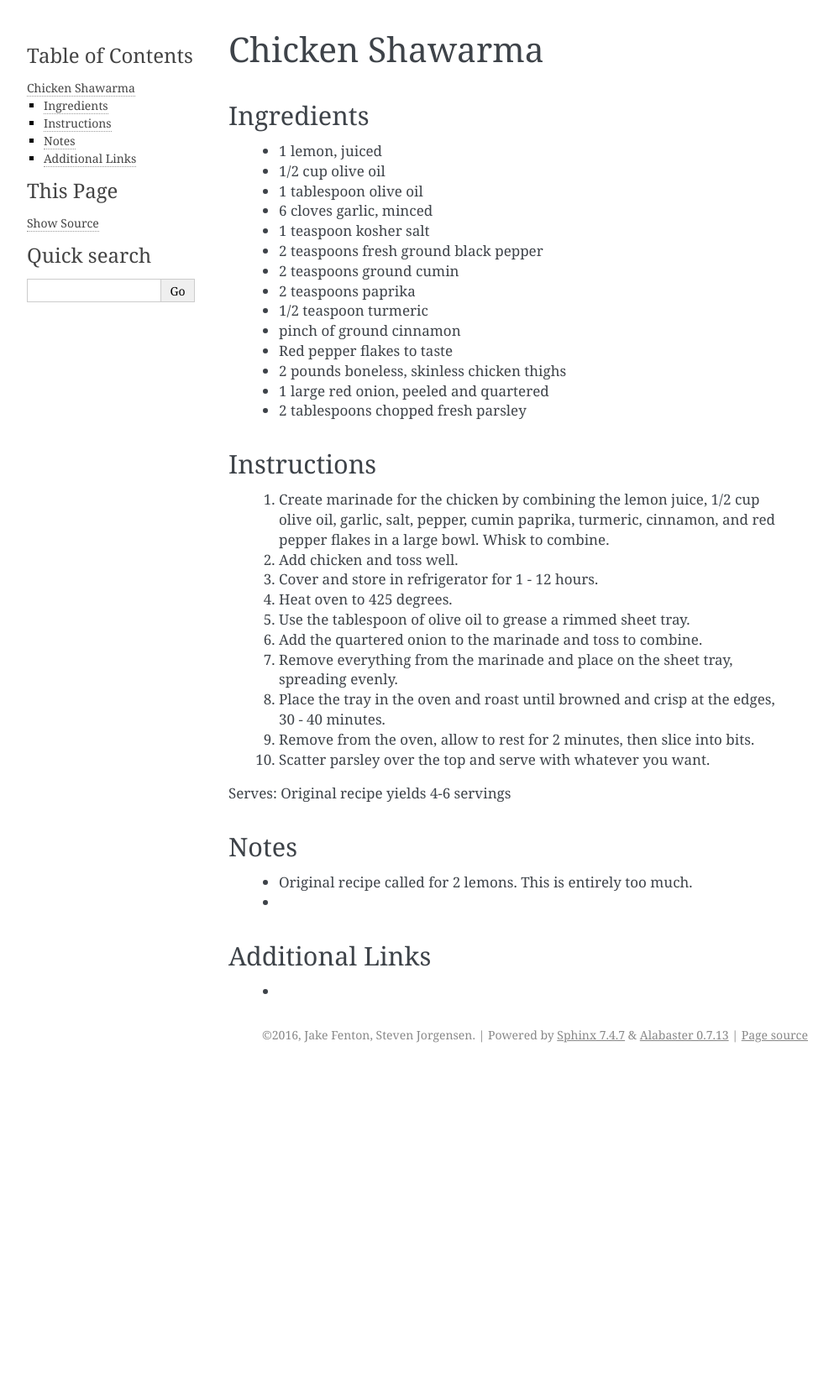
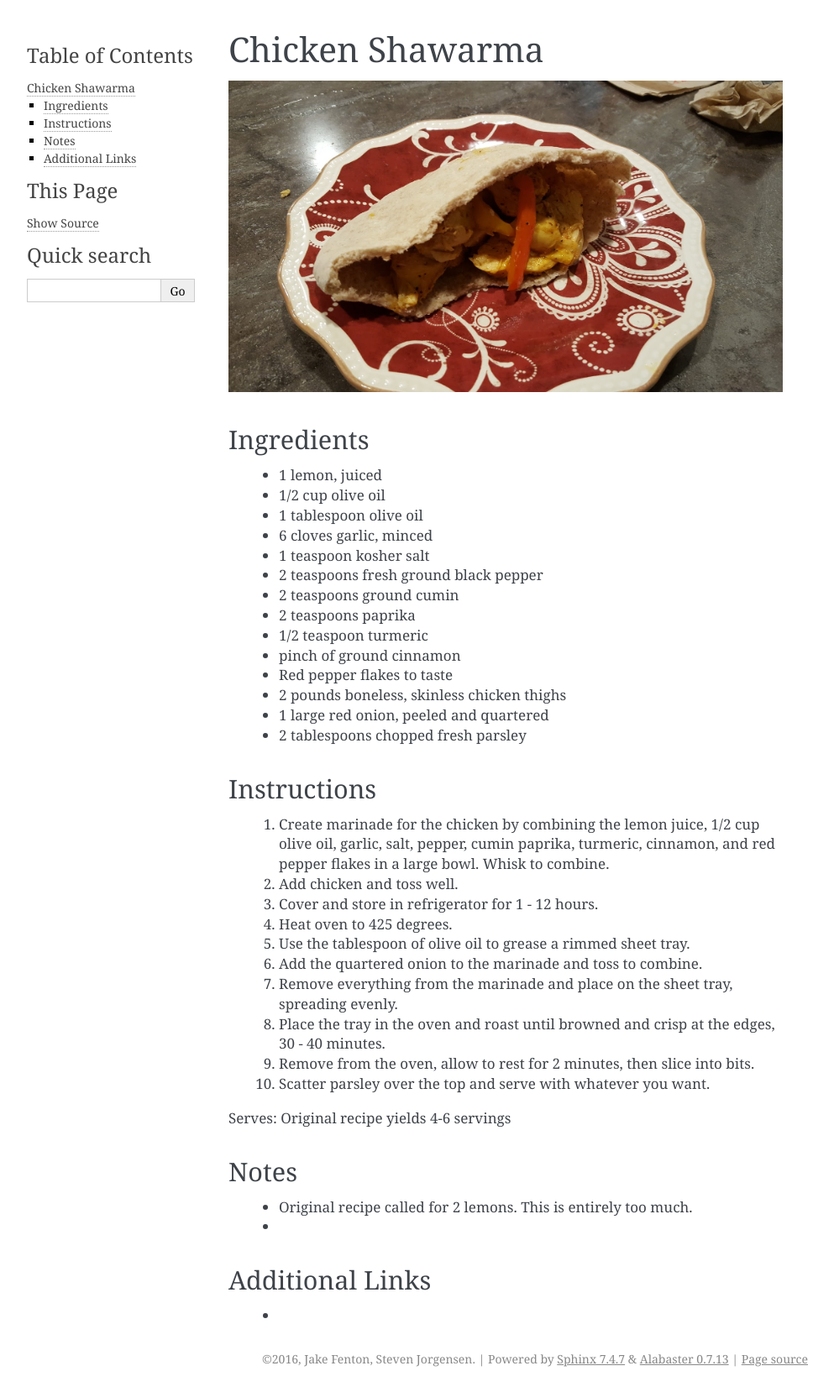
Before and after one commit to bocajnotnef/Recipys, a Sphinx documentation site: the page built from doc/Poultry/ChickenShawarma.rst, in a window 1280 px wide. Shown: the whole page at 84% size, without its empty margins (148-1141 px from the left). Built offline with Sphinx 7.4.7, drawn with Linux system fonts in a browser that asks for light colours; before the commit the page ends 1272 px from its top, so only the background shows below that.

Commit message:
testing adding images

```diff
--- a/doc/Poultry/ChickenShawarma.rst
+++ b/doc/Poultry/ChickenShawarma.rst
@@ -1,5 +1,7 @@
 Chicken Shawarma
 ==================
+
+.. image:: Images/shawarma.png
 
 Ingredients
 -----------
```
Also changed, not shown: doc/Poultry/Images/shawarma.png (added).
